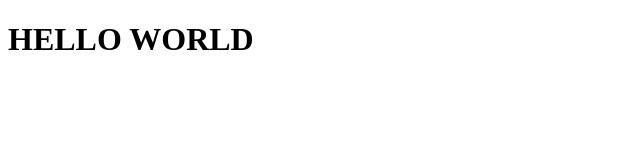
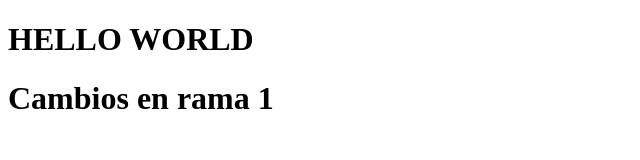
Before and after one commit to 4RCIA/Y-GATE, a plain HTML site: page index.html in a window 1280 px wide. Shown: the whole page, without its empty margins (0-640 px from the left). Drawn offline with Linux system fonts and the light colour scheme.

Commit message:
prueba de rama 1

```diff
--- a/index.html
+++ b/index.html
@@ -7,5 +7,6 @@
 </head>
 <body>
     <h1>HELLO WORLD</h1>
+    <h1>Cambios en rama 1</h1>
 </body>
 </html>
```
